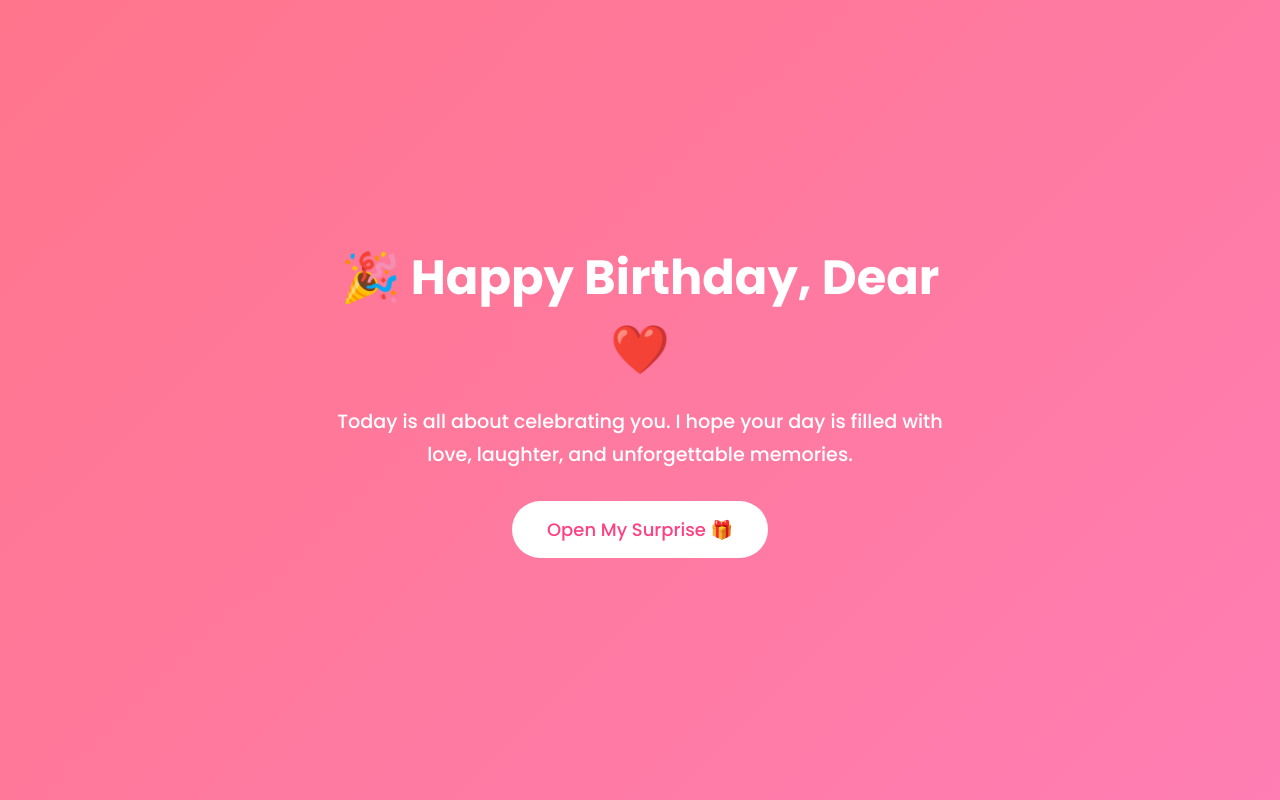
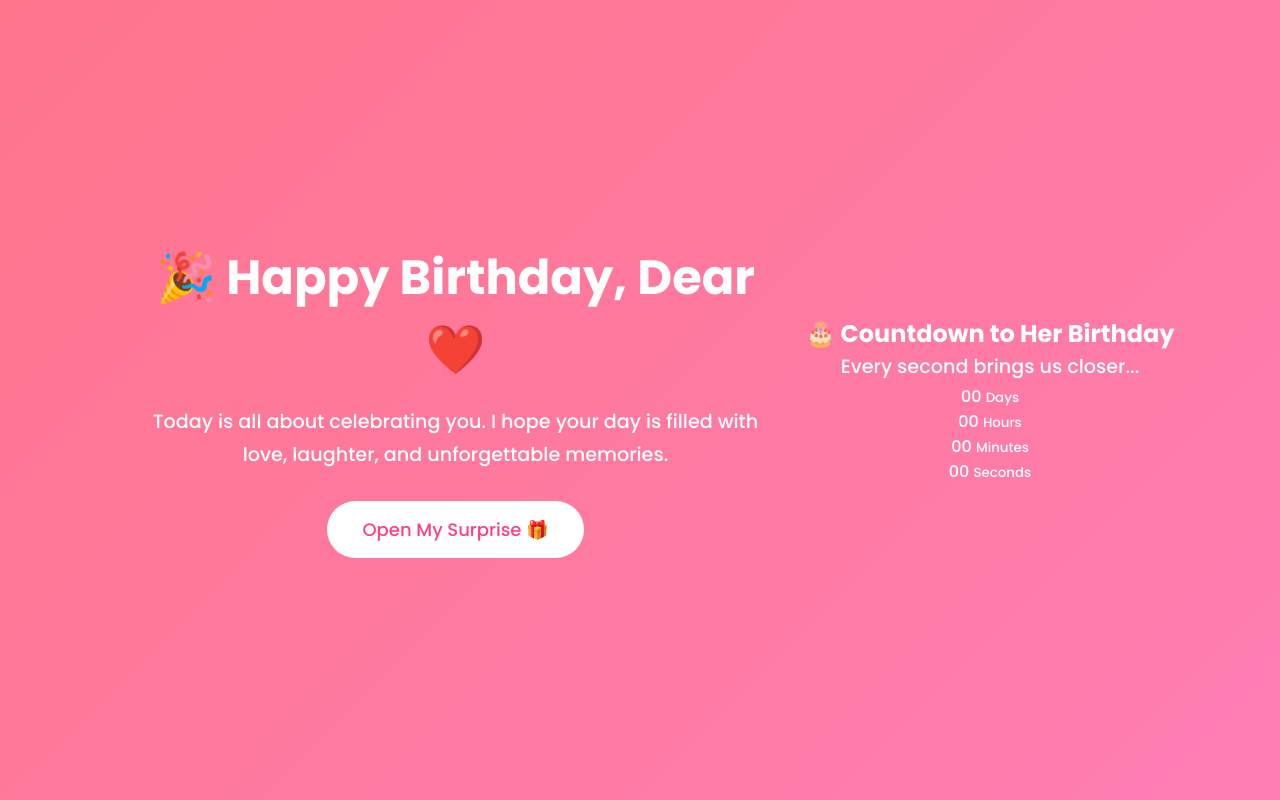
Before and after one commit to Jlv-19/Happybirthday, a plain HTML site: page index.html in a window 1280 px wide. Drawn offline with Linux system fonts and the light colour scheme.

Commit message:
Add countdown section to index.html
Added a countdown section for a birthday celebration.

```diff
--- a/index.html
+++ b/index.html
@@ -33,6 +33,38 @@
 </div>
 
 <script src="script.js"></script>
+<section id="countdown" class="countdown-section">
 
+    <h2>🎂 Countdown to Her Birthday</h2>
+
+    <p id="countdown-message">
+        Every second brings us closer...
+    </p>
+
+    <div class="countdown-container">
+
+        <div class="time-box">
+            <span id="days">00</span>
+            <small>Days</small>
+        </div>
+
+        <div class="time-box">
+            <span id="hours">00</span>
+            <small>Hours</small>
+        </div>
+
+        <div class="time-box">
+            <span id="minutes">00</span>
+            <small>Minutes</small>
+        </div>
+
+        <div class="time-box">
+            <span id="seconds">00</span>
+            <small>Seconds</small>
+        </div>
+
+    </div>
+
+</section>
 </body>
 </html>
```
